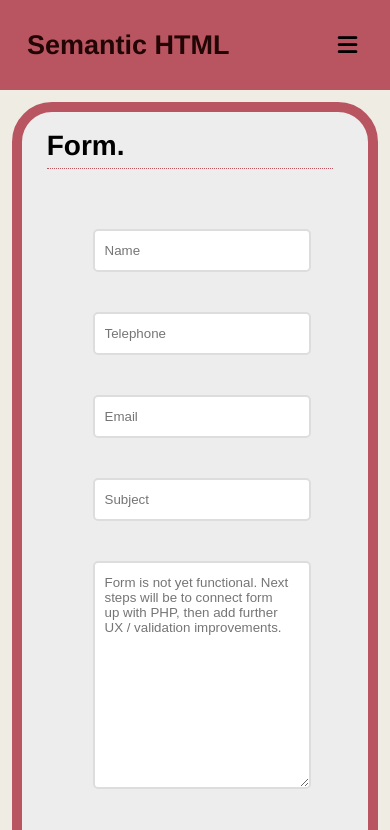
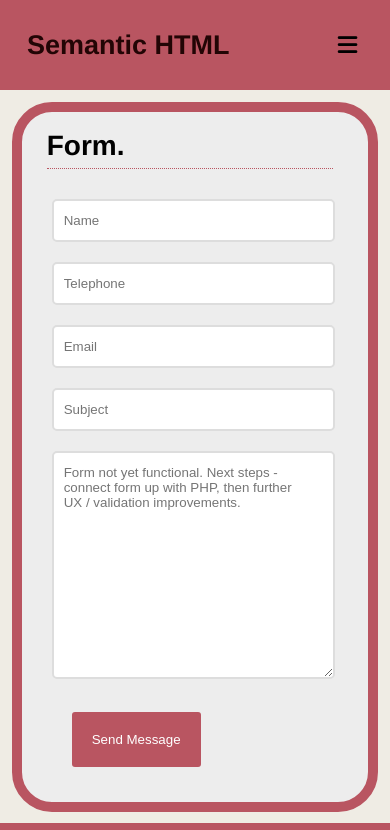
Before and after one commit to BramBrooks/semanticHTML, a React (Create React App) app: page /form in a window 390 px wide. Shown: the top 830 px of the page. Built offline with nearby package versions, Linux system fonts and the light colour scheme; a web font is replaced by a local one.

Commit message:
updates to mobile view form page

```diff
--- a/src/pages/4.form.jsx
+++ b/src/pages/4.form.jsx
@@ -54,7 +54,7 @@ const Form = () => {
                 {" "}
                 {/* ********************* FLEX ITEM TWO ********************* */}
                 <p>
-                  <textarea placeholder="Form is not yet functional. Next steps will be to connect form up with PHP, then add further UX / validation improvements. "></textarea>
+                  <textarea placeholder="Form not yet functional. Next steps - connect form up with PHP, then further UX / validation improvements. "></textarea>
                 </p>
                 <div className="button_container">
                   {" "}
--- a/src/styles/pages/4.form.scss
+++ b/src/styles/pages/4.form.scss
@@ -110,12 +110,17 @@
         font-size: 28px;
       }
       form {
-        margin: 50px 0px 90px 25px;
+        margin: 30px 0px 30px 25px;
+        .flex_container {
+          p {
+            padding: 0;
+          }
+        }
       }
 
       form .flex_container .flex_item_1,
       form .flex_container .flex_item_2 {
-        width: 250px;
+        width: 100%;
         // min-width: 300px;
         min-width: 100px;
       }
```
